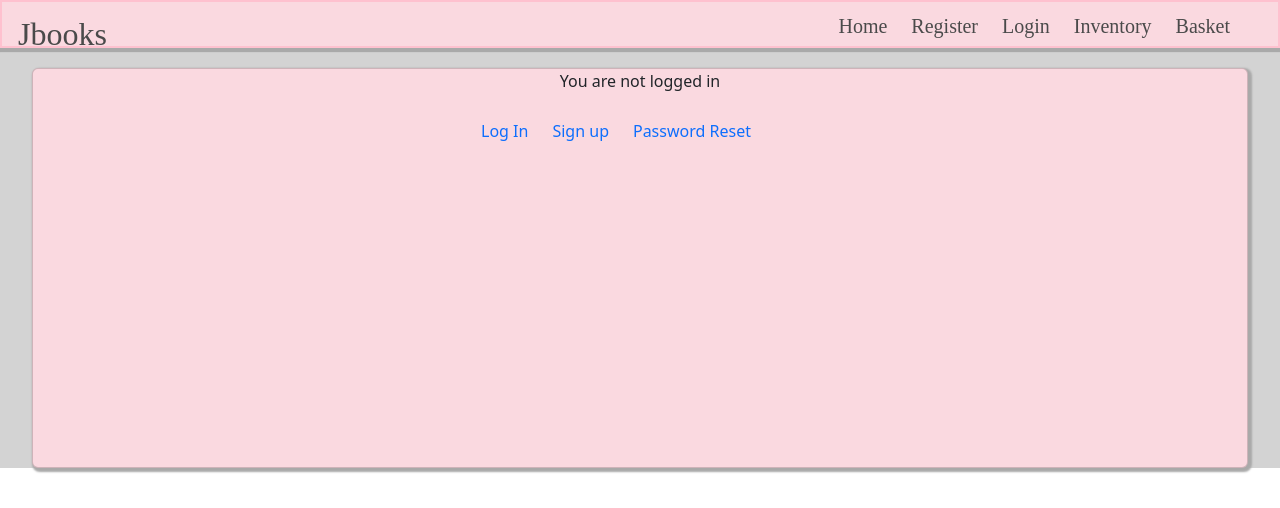
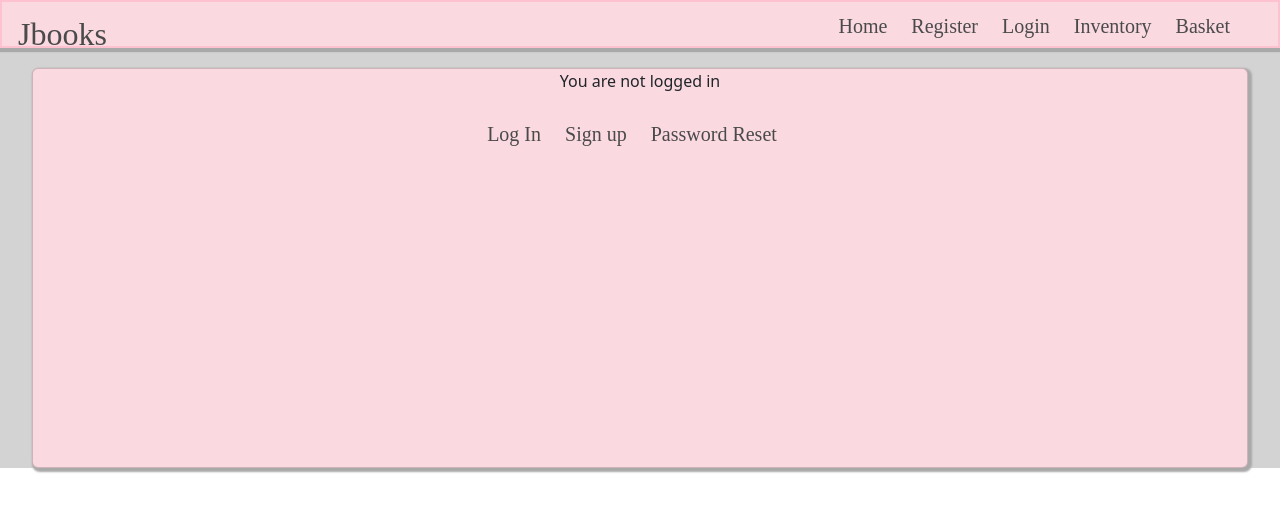
Before and after one commit to StressSpren/Book_Shop, a Django app: page / in a window 1280 px wide. Shown: the top 508 px of the page. Run offline with Django 5.2, Linux system fonts and the light colour scheme; some web fonts are replaced.

Commit message:
design adjustments

```diff
--- a/static/css/style.css
+++ b/static/css/style.css
@@ -98,3 +98,10 @@ main {
 
 
 }
+
+.inv_img:hover {
+
+    border: 2px solid teal;
+
+
+}
--- a/templates/home.html
+++ b/templates/home.html
@@ -10,21 +10,25 @@
 {% if user.is_authenticated %}
 
   <p>Hi {{ user.username }}!</p>
-  <p><a href="{% url 'password_change' %}">Password Change</a></p>
+
+  <ul class="nav-links">
+    <li><a href="{% url 'password_change' %}">Password Change</a></li>
+  </ul>
 
   <form action="{% url 'logout' %}" method="post">
     {% csrf_token %}
       <button type="submit">Log Out</button>
   </form>
-  {% else %}
-  <p>You are not logged in</p>
-  <div class="nav-links" style="text-align: center;">
-    <a style = "text-decoration: none;" href="{% url 'login' %}">Log In</a>
-    <a style = "text-decoration: none;" href="{% url 'signup' %}">Sign up</a>
-    <a style = "text-decoration: none;" href="{% url 'password_reset' %}">Password Reset</a>
 
 
-  </div>
+  {% else %}
+
+  <p>You are not logged in</p>
+  <ul class="nav-links" style="text-align: center">
+    <li><a href="{% url 'login' %}">Log In</a></li>
+    <li><a href="{% url 'signup' %}">Sign up</a></li>
+    <li><a href="{% url 'password_reset' %}">Password Reset</a></li>
+  </ul>
 </div>
 {% endif %}
 {% endblock %}
```
Also changed, not shown: apps/inventory/templates/index.html (+4 -3 lines), db.sqlite3.
